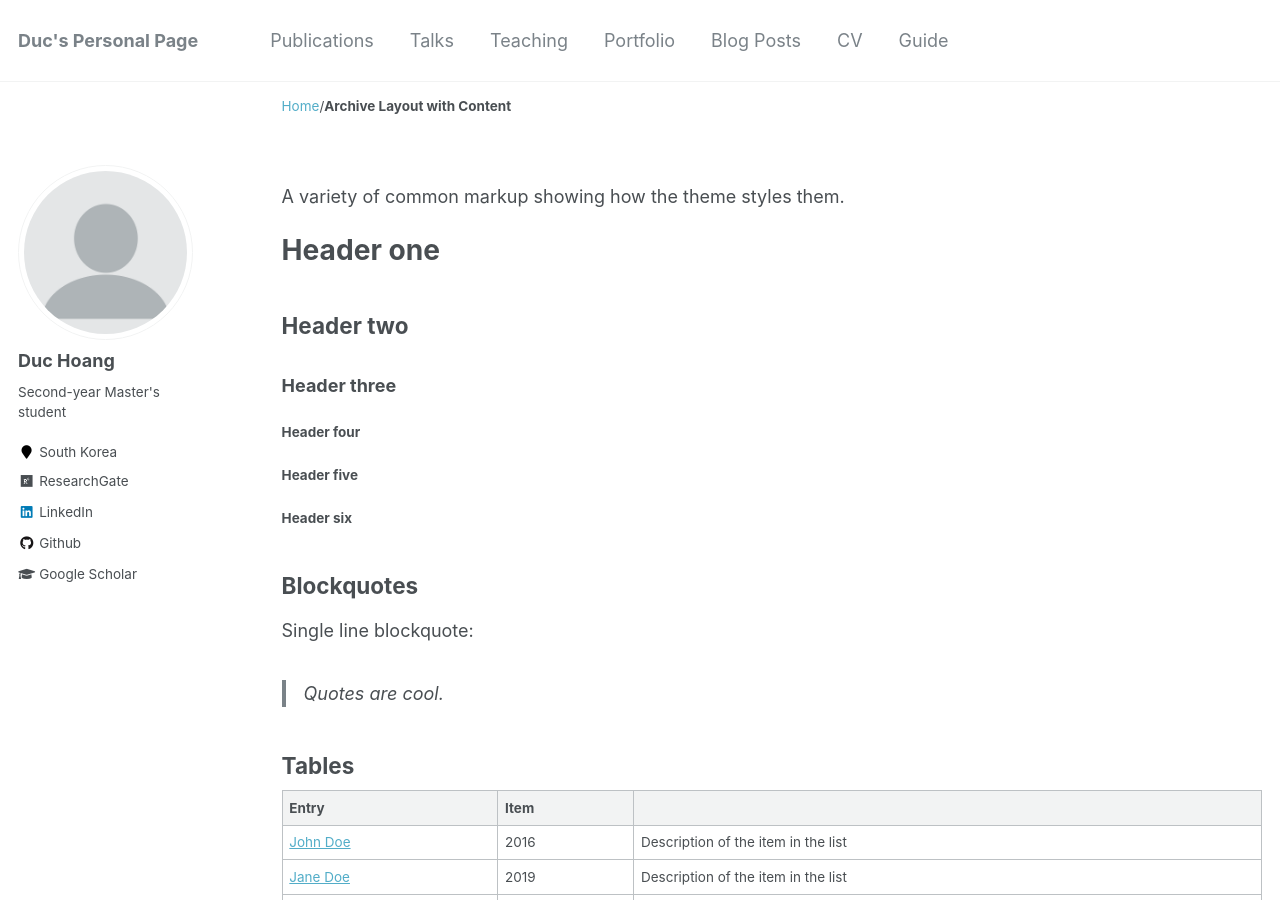
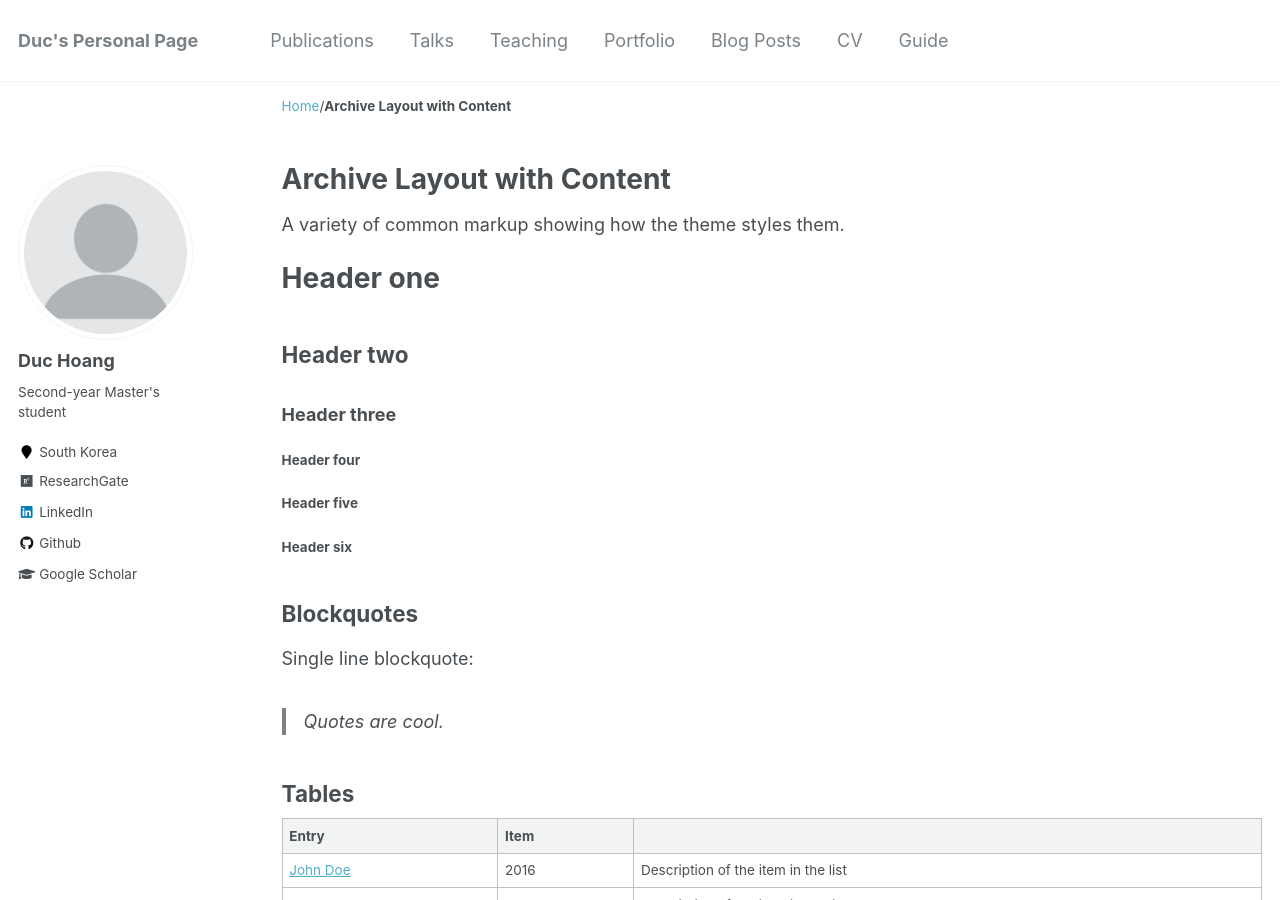
Before and after one commit to duchoang06/duchoang06.github.io, a Jekyll site: the page built from _pages/archive-layout-with-content.md, in a window 1280 px wide and 900 px high. Built offline with Jekyll 4.4.1, drawn with Linux system fonts in a browser that asks for light colours.

```diff
--- a/_layouts/archive.html
+++ b/_layouts/archive.html
@@ -16,9 +16,9 @@ layout: default
   {% include sidebar.html %}
 
   <div class="archive">
-    <!-- {% unless page.header.overlay_color or page.header.overlay_image %}
+    {% unless page.header.overlay_color or page.header.overlay_image %}
       <h1 class="page__title">{{ page.title }}</h1>
-    {% endunless %} -->
+    {% endunless %}
     {{ content }}
   </div>
 </div>
```
